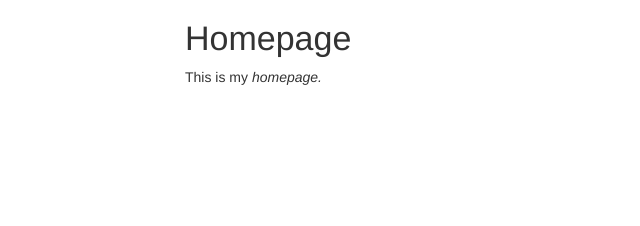
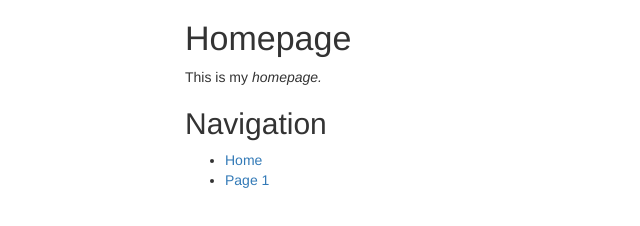
Before and after one commit to ncstabile17/test-github-pages, a plain HTML site: page index.html in a window 1280 px wide. Shown: the whole page, without its empty margins (0-640 px from the left). Drawn offline with nearby package versions, Linux system fonts and the light colour scheme; some packages are replaced by stand-ins of ours.

Commit message:
adding navigation links

```diff
--- a/index.html
+++ b/index.html
@@ -368,6 +368,13 @@ summary {
 <div id="homepage" class="section level1">
 <h1>Homepage</h1>
 <p>This is my <em>homepage.</em></p>
+<div id="navigation" class="section level2">
+<h2>Navigation</h2>
+<ul>
+<li><a href="https://ncstabile17.github.io/test-github-pages/">Home</a></li>
+<li><a href="%22https://ncstabile17.github.io/test-github-pages/page1%22">Page 1</a></li>
+</ul>
+</div>
 </div>
 
 
```
Also changed, not shown: 1 other file.
